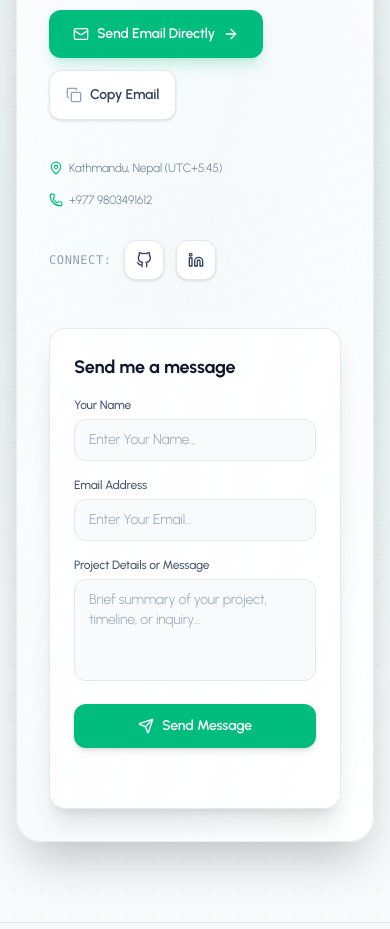
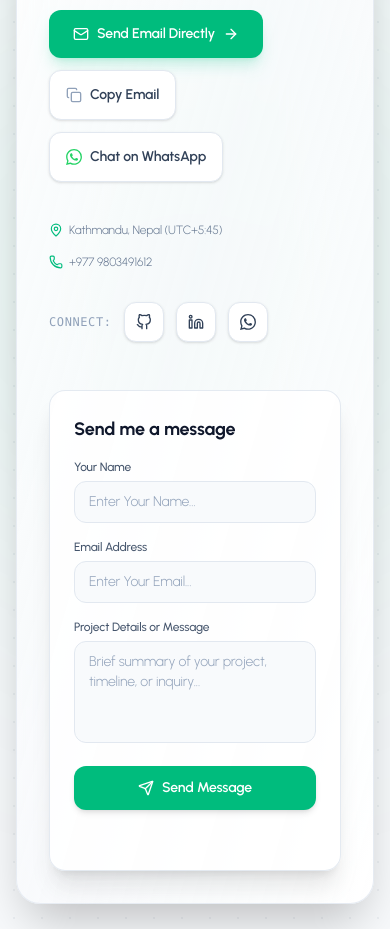
Before and after one commit to prabin2058/Update_portfolio, a Next.js app: page / in a window 390 px wide. Shown: the part 8560-9489 px from the top of the page. Built offline with nearby package versions, Linux system fonts and the light colour scheme.

Commit message:
feat(contact): add WhatsApp chat button and direct phone link
Integrate primary WhatsApp chat CTA button, clickable tel link, and WhatsApp social icon in ContactCTA section.

```diff
--- a/src/components/contact/ContactCTA.tsx
+++ b/src/components/contact/ContactCTA.tsx
@@ -2,10 +2,10 @@
 
 import { useState } from "react";
 import { Mail, ArrowRight, Check, Copy, Phone, MapPin } from "lucide-react";
-import { siteConfig } from "@/data/site";
+import { siteConfig, whatsappUrl } from "@/data/site";
 import { Container } from "@/components/common/Container";
 import { MotionWrapper } from "@/components/common/MotionWrapper";
-import { GithubIcon, LinkedinIcon } from "@/components/common/SocialIcons";
+import { GithubIcon, LinkedinIcon, WhatsappIcon } from "@/components/common/SocialIcons";
 import { ContactForm } from "@/components/contact/ContactForm";
 
 export function ContactCTA() {
@@ -85,6 +85,17 @@ export function ContactCTA() {
                       </>
                     )}
                   </button>
+
+                  <a
+                    href={whatsappUrl}
+                    target="_blank"
+                    rel="noopener noreferrer"
+                    className="inline-flex items-center gap-2 px-4 py-3.5 rounded-xl font-semibold text-sm bg-white dark:bg-slate-800 text-slate-700 dark:text-slate-200 border border-slate-200 dark:border-slate-700 hover:border-[#25D366]/60 hover:text-[#25D366] dark:hover:text-[#25D366] transition-all shadow-sm"
+                    id="contact-whatsapp-btn"
+                  >
+                    <WhatsappIcon className="w-4 h-4 text-[#25D366]" />
+                    <span>Chat on WhatsApp</span>
+                  </a>
                 </div>
 
                 {/* Direct info badges */}
@@ -95,7 +106,7 @@ export function ContactCTA() {
                   </span>
                   <span className="flex items-center gap-1.5">
                     <Phone className="w-3.5 h-3.5 text-emerald-500" />
-                    <span>+977 9803491612</span>
+                    <a href={`tel:${siteConfig.phone.replace(/\s/g, "")}`} className="hover:text-emerald-500 transition-colors">{siteConfig.phone}</a>
                   </span>
                 </div>
 
@@ -109,7 +120,7 @@ export function ContactCTA() {
                       href={siteConfig.socials.github}
                       target="_blank"
                       rel="noopener noreferrer"
-                      className="w-10 h-10 rounded-xl flex items-center justify-center border border-slate-200 dark:border-slate-800 bg-white dark:bg-slate-850 hover:text-emerald-500 dark:hover:text-emerald-400 hover:border-emerald-500/30 transition-all text-slate-700 dark:text-slate-300 shadow-sm"
+                      className="w-10 h-10 rounded-xl flex items-center justify-center border border-slate-200 dark:border-slate-800 bg-white dark:bg-slate-900 hover:text-emerald-500 dark:hover:text-emerald-400 hover:border-emerald-500/30 transition-all text-slate-700 dark:text-slate-300 shadow-sm"
                       aria-label="GitHub profile"
                     >
                       <GithubIcon className="w-4 h-4" />
@@ -120,12 +131,21 @@ export function ContactCTA() {
                       href={siteConfig.socials.linkedin}
                       target="_blank"
                       rel="noopener noreferrer"
-                      className="w-10 h-10 rounded-xl flex items-center justify-center border border-slate-200 dark:border-slate-800 bg-white dark:bg-slate-850 hover:text-emerald-500 dark:hover:text-emerald-400 hover:border-emerald-500/30 transition-all text-slate-700 dark:text-slate-300 shadow-sm"
+                      className="w-10 h-10 rounded-xl flex items-center justify-center border border-slate-200 dark:border-slate-800 bg-white dark:bg-slate-900 hover:text-emerald-500 dark:hover:text-emerald-400 hover:border-emerald-500/30 transition-all text-slate-700 dark:text-slate-300 shadow-sm"
                       aria-label="LinkedIn profile"
                     >
                       <LinkedinIcon className="w-4 h-4" />
                     </a>
                   )}
+                  <a
+                    href={whatsappUrl}
+                    target="_blank"
+                    rel="noopener noreferrer"
+                    className="w-10 h-10 rounded-xl flex items-center justify-center border border-slate-200 dark:border-slate-800 bg-white dark:bg-slate-900 hover:text-[#25D366] dark:hover:text-[#25D366] hover:border-[#25D366]/40 transition-all text-slate-700 dark:text-slate-300 shadow-sm"
+                    aria-label="Chat on WhatsApp"
+                  >
+                    <WhatsappIcon className="w-4 h-4" />
+                  </a>
                 </div>
               </div>
             </MotionWrapper>
```
